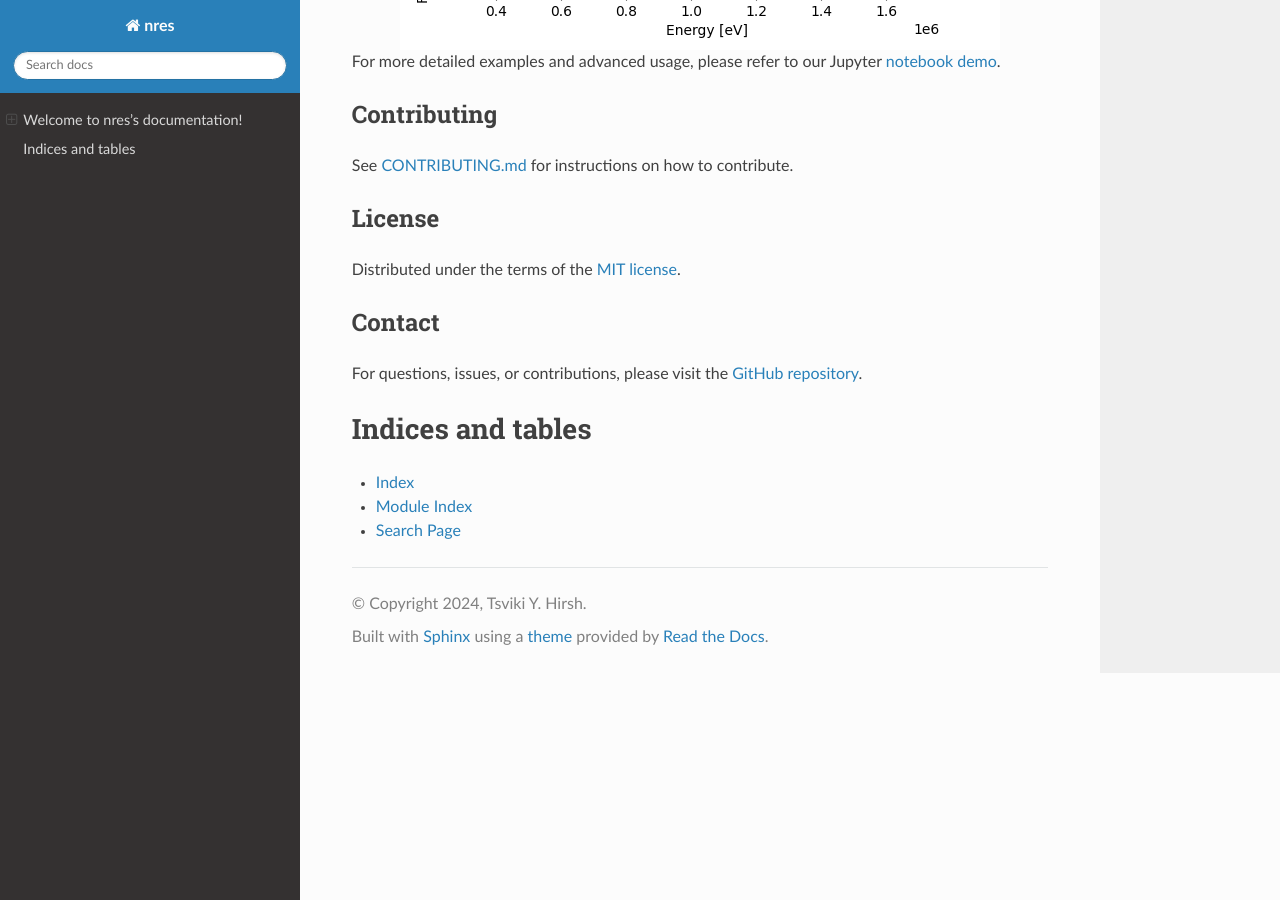
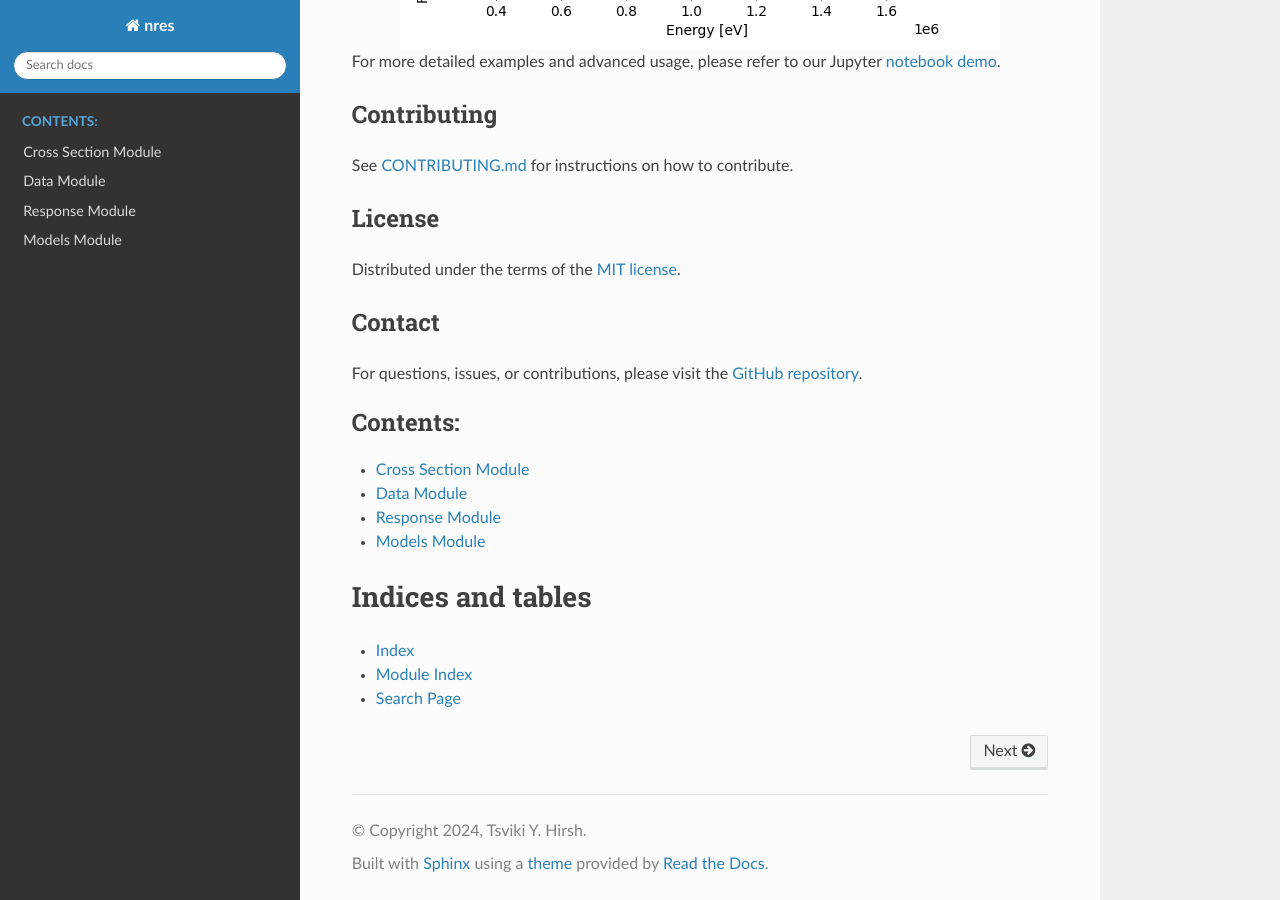
Before and after one commit to TsvikiHirsh/nres, a Sphinx documentation site: the page built from docs/source/index.rst, in a window 1280 px wide and 900 px high, scrolled down 1646 px. Built offline with Sphinx 7.4.7 and the Read the Docs theme 2.0.0, drawn with Linux system fonts in a browser that asks for light colours; pages that are not in the unit, such as notebooks, are missing from menus.

Commit message:
update links in documentation

```diff
--- a/docs/source/index.rst
+++ b/docs/source/index.rst
@@ -48,30 +48,34 @@
     # Plot fit results
     result.plot()
 
-.. image:: https://github.com/tsvikihirsh/nres/raw/main/docs/images/silicon_fit.png
+.. image:: https://github.com/TsvikiHirsh/nres/raw/master/docs/images/silicon_fit.png
    :alt: Fit results
    :align: center
    :width: 600px
 
-For more detailed examples and advanced usage, please refer to our Jupyter `notebook demo <nhttps://github.com/tsvikihirsh/nres/otebooks/nres_demo.ipynb>`_.
+For more detailed examples and advanced usage, please refer to our Jupyter `notebook demo <https://github.com/TsvikiHirsh/nres/blob/master/notebooks/nres_demo.ipynb>`_.
 
 Contributing
 ------------
-See `CONTRIBUTING.md <https://github.com/tsvikihirsh/nres/CONTRIBUTING.md>`_ for instructions on how to contribute.
+See `CONTRIBUTING.md <https://github.com/TsvikiHirsh/nres/blob/master/CONTRIBUTING.md>`_ for instructions on how to contribute.
 
 License
 -------
-Distributed under the terms of the `MIT license <https://github.com/tsvikihirsh/nres/LICENSE>`_.
+Distributed under the terms of the `MIT license <https://github.com/TsvikiHirsh/nres/blob/master/LICENSE.md>`_.
 
 Contact
 -------
-For questions, issues, or contributions, please visit the `GitHub repository <https://github.com/tsvikihirsh/nres>`_.
+For questions, issues, or contributions, please visit the `GitHub repository <https://github.com/TsvikiHirsh/nres>`_.
 
 .. toctree::
    :maxdepth: 3
    :caption: Contents:
 
    modules  # Add your modules.rst file here
+   cross_section
+   data
+   response
+   models
 
 Indices and tables
 ==================
```
